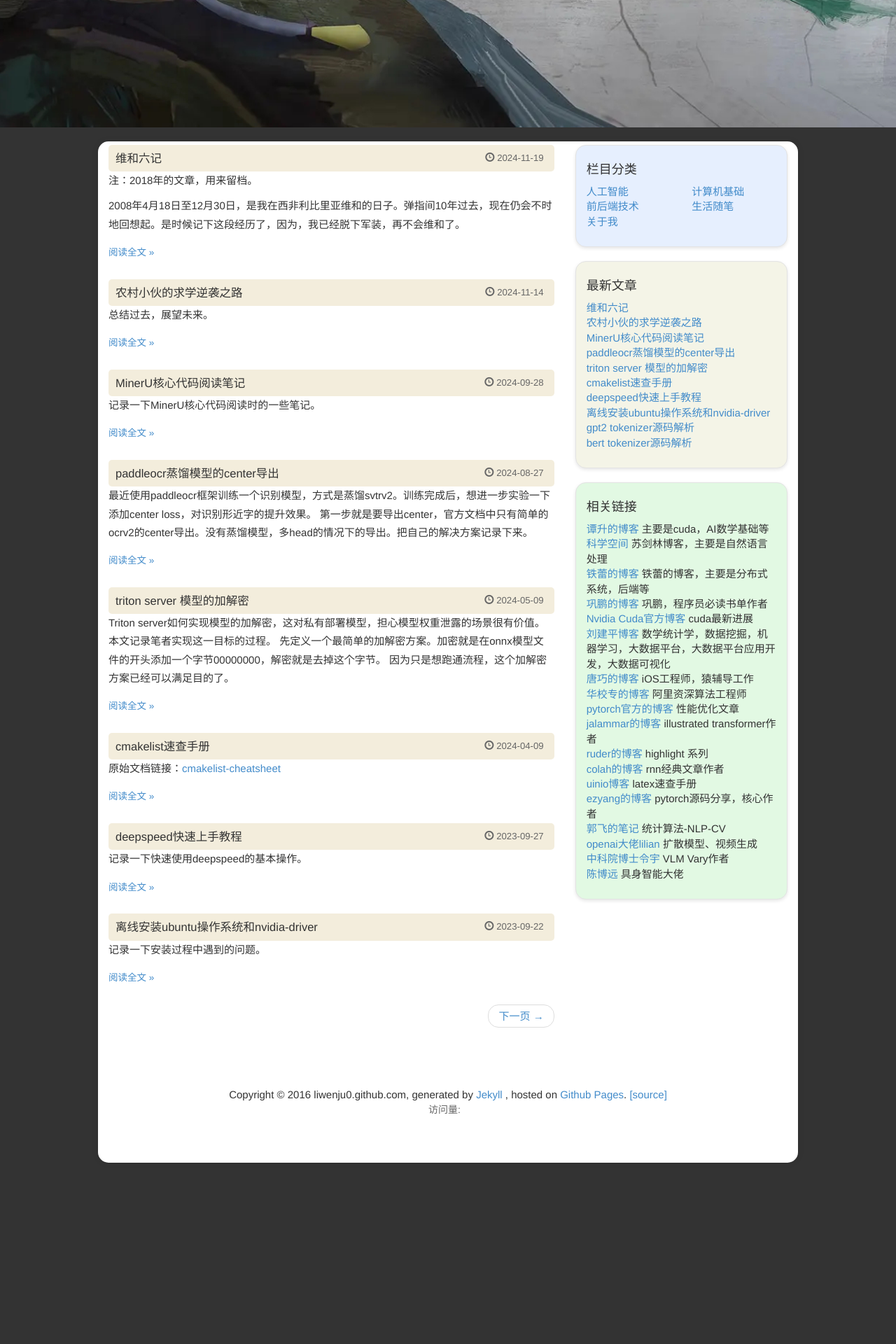
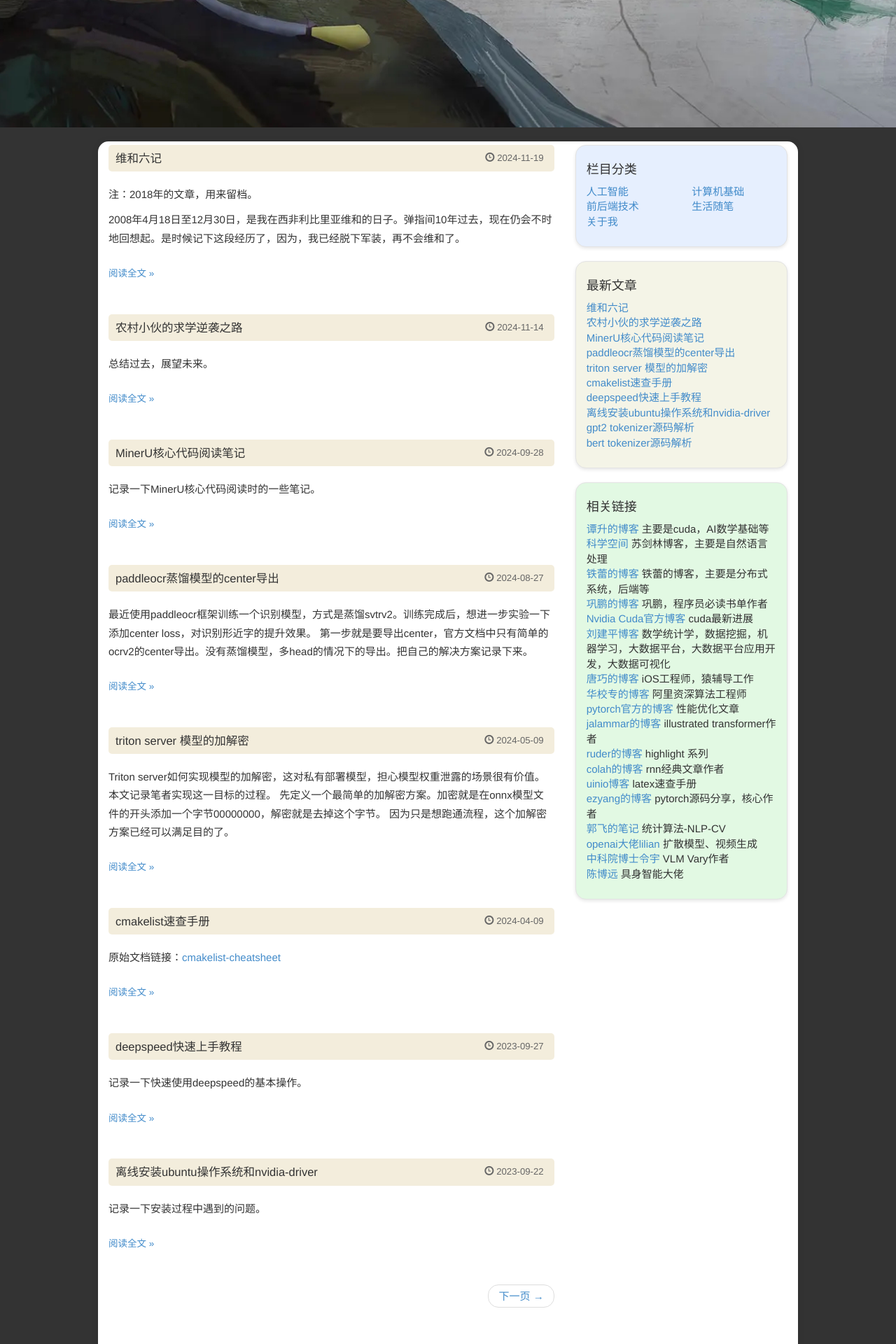
Before and after one commit to liwenju0/liwenju0.github.io, a Jekyll site: the page built from index.html, in a window 1280 px wide. Shown: the part 718-2638 px from the top of the page at 70% size. Built offline with Jekyll 4.4.1, drawn with Linux system fonts in a browser that asks for light colours; the list of posts is cut into pages by our own code; comment, search, counter and statistics services are not loaded; before the commit the page ends 2379 px from its top, so only the background shows below that.

Commit message:
调整样式

```diff
--- a/css/blog.css
+++ b/css/blog.css
@@ -226,7 +226,7 @@ img {
 .post-title {
   font-size: 1.1em;
   padding: 10px;  /* 添加内边距 */
-  margin: 0px 0;  /* 添加外边距 */
+  margin: 0 0 20px 0;  /* 增加底部外边距 */
   background-color: #f3eddc;  /* 设置背景色 */
   border-radius: 5px;  /* 可选：添加圆角 */
   display: block;  /* 确保元素占据整行 */
@@ -245,9 +245,12 @@ img {
 }
 
 
-/* 阅读全文链接样式 */
+.post-excerpt {
+  margin-bottom: 30px;  /* 增加底部间距 */
+}
+
 .read-more {
-  font-size: 0.9em;  /* 原来是1.5em,调小为1.1em */
-  margin-top: 20px;  /* 添加上边距 */
-  margin-bottom: 30px; /* 添加下边距 */
+  font-size: 0.9em;
+  margin-top: 30px;  /* 增加上边距 */
+  margin-bottom: 50px; /* 增加下边距，使其与下一篇文章有更大间距 */
 }
--- a/index.html
+++ b/index.html
@@ -14,7 +14,9 @@ title: "欢迎来到"
 	{{ post.date | date:"%Y-%m-%d" }}
   </div>
 </h2>
-{{ post.excerpt }}
+<div class="post-excerpt" style="margin-bottom: 30px;">
+  {{ post.excerpt }}
+</div>
 	<p><h3 class="read-more"><a href="{{ post.url }}">阅读全文 &raquo;</a></h3></p>
 {% endfor %}
 
```
